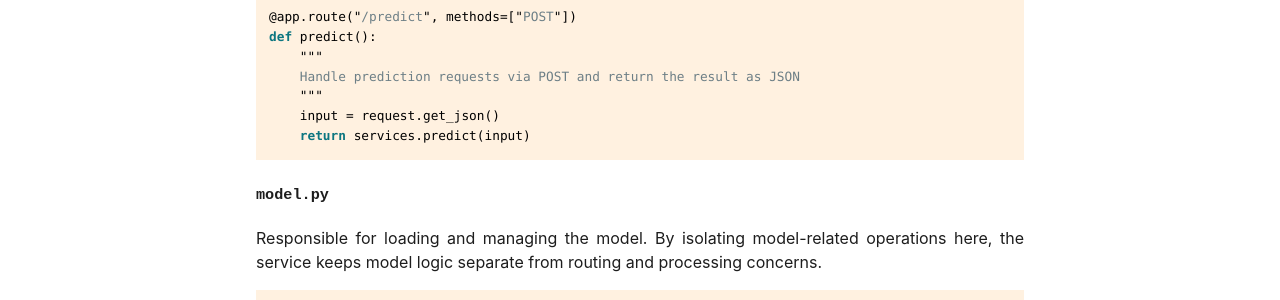
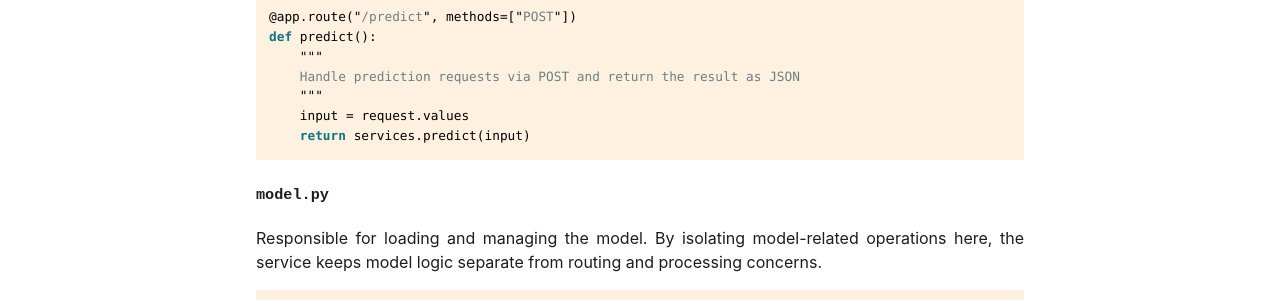
Before and after one commit to mark-hobbs/mark-hobbs.github.io, a Jekyll site: the page built from _posts/2025-04-15-model-deployment.md, in a window 1280 px wide and 900 px high, scrolled down 1051 px. Shown: the part 152-452 px from the top of the window. Built offline with Jekyll 4.4.1, drawn with Linux system fonts in a browser that asks for light colours.

Commit message:
General updates

````diff
--- a/_posts/2025-04-15-model-deployment.md
+++ b/_posts/2025-04-15-model-deployment.md
@@ -47,7 +47,7 @@ def predict():
     """
     Handle prediction requests via POST and return the result as JSON
     """
-    input = request.get_json()
+    input = request.values
     return services.predict(input)
 ```
 
````
